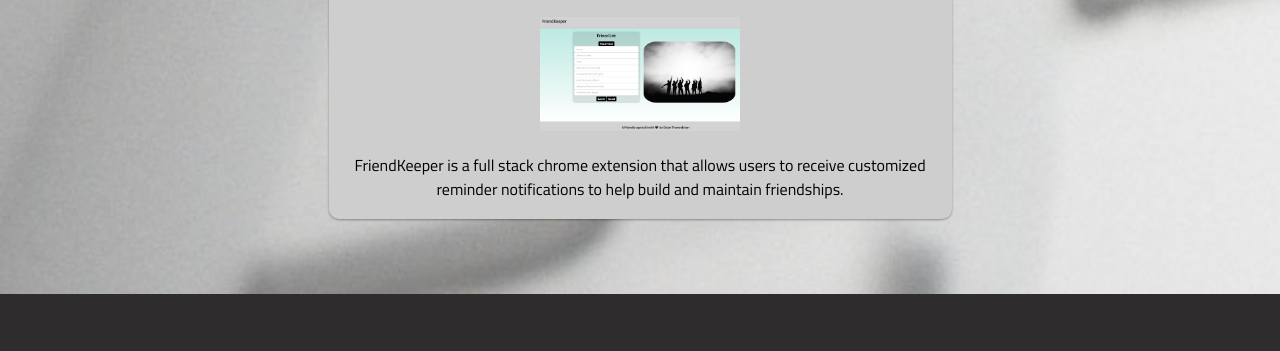
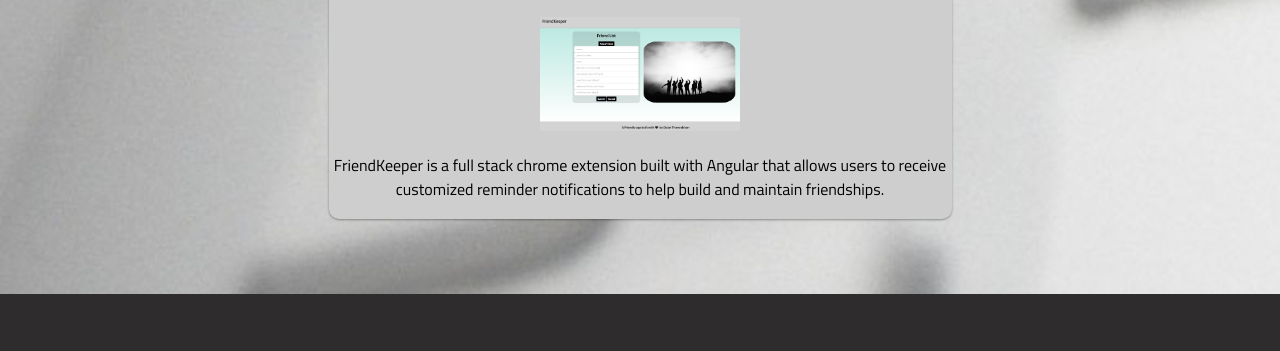
Before and after one commit to DTThor/portfolio-site, a website: page index.html in a window 1280 px wide. Shown: the part 2815-3166 px from the top of the page. Drawn offline with Linux system fonts and the light colour scheme.

Commit message:
update friendkeeper description

```diff
--- a/index.html
+++ b/index.html
@@ -86,7 +86,7 @@
           <div class="project">
               <h3>FriendKeeper</h3>
               <img width="200rem" src="./images/friendkeeper.png" alt="friendkeeper" />
-              <p>FriendKeeper is a full stack chrome extension that allows users to receive customized reminder notifications to help build and maintain friendships.</p>
+              <p>FriendKeeper is a full stack chrome extension built with Angular that allows users to receive customized reminder notifications to help build and maintain friendships.</p>
           </div>
         </a>
       </div>
```
